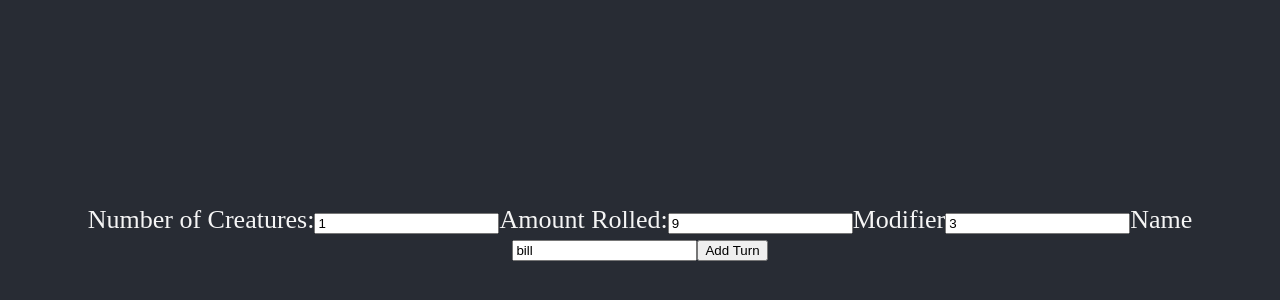
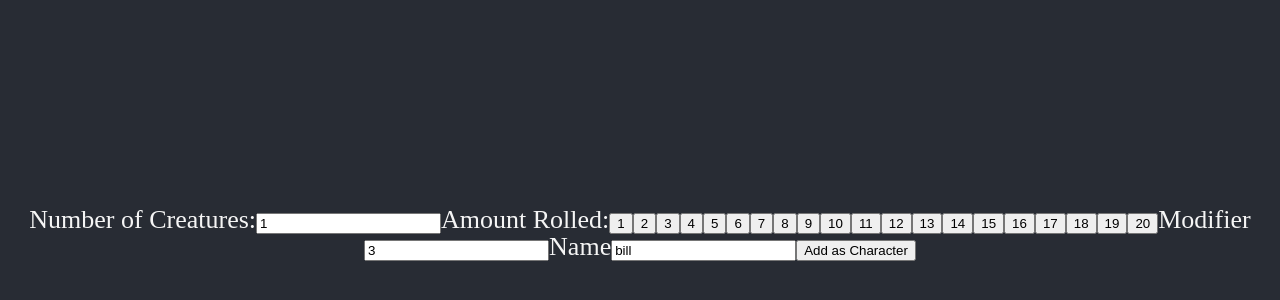
Before and after one commit to checol70/TurnTracker, a React (Create React App) app: page / in a window 1280 px wide. Shown: the part 166-466 px from the top of the page. Built offline with nearby package versions, Linux system fonts and the light colour scheme.

Commit message:
Added characters

```diff
--- a/src/Page/TurnTracker/TurnTracker.js
+++ b/src/Page/TurnTracker/TurnTracker.js
@@ -2,8 +2,13 @@ import React, { Component } from "react";
 import "./TurnTracker.css";
 import { TurnPiece } from "../../Components/TurnPiece";
 //import { CycleTurnButton } from "../../Components/CycleTurnButton";
-import {AddRemoveTurnButton} from "../../Components/AddRemoveTurnButton";
+import { AddRemoveTurnButton } from "../../Components/AddRemoveTurnButton";
 //import { random } from "node-forge";
+
+function Character(name, modifier) {
+  this.name = name;
+  this.modifier = modifier;
+}
 
 class TurnTracker extends Component {
   state = {
@@ -13,13 +18,16 @@ class TurnTracker extends Component {
     name: "bill",
     modifier: 3,
     numRolled: 9,
-    checkerboard:[{
-      color:'whitesmoke',
-      'backgroundColor': 'gray'
-    },{
-      color:'gray',
-      'backgroundColor': 'whitesmoke'
-    }]
+    checkerboard: [
+      {
+        color: "whitesmoke",
+        backgroundColor: "gray"
+      },
+      {
+        color: "gray",
+        backgroundColor: "whitesmoke"
+      }
+    ]
   };
 
   sortInitiative = initiative => {
@@ -28,29 +36,44 @@ class TurnTracker extends Component {
       let diff = a.count - b.count;
       // console.log(diff +"first")
       if (diff === 0) {
-        diff = (b.numRolled + b.modifier) - (a.numRolled + a.modifier);
+        diff = b.numRolled + b.modifier - (a.numRolled + a.modifier);
         // console.log(diff +"second")
       }
       if (diff === 0) {
         diff = a.modifier - b.modifier;
         // console.log(diff +"third")
       }
-      if (diff === 0 && matcher.test(a.name) && matcher.test(b.name) && a.count === b.count) {
+      if (
+        diff === 0 &&
+        matcher.test(a.name) &&
+        matcher.test(b.name) &&
+        a.count === b.count
+      ) {
         diff = parseInt(matcher.exec(a.name)) - parseInt(matcher.exec(b.name));
         // console.log(diff +"fourth")
       }
-      if(diff>0){
-        return 1
-      }else if (diff < 0){
-        return -1
-      }else return 0
+      if (diff > 0) {
+        return 1;
+      } else if (diff < 0) {
+        return -1;
+      } else return 0;
     });
-    return initiative
+    return initiative;
   };
+  addCharacter() {
+    console.log("Triggered")
 
+    let character = new Character(this.state.name, this.state.modifier);
+    let state = this.state;
+    state.characters.push(character);
+    this.setState(state);
+  }
   addInitiative = (numRolled, modifier, name) => {
     let arr = this.state.initiative;
-    let numTurns = this.state.initiative.count > 0 ? Math.min.apply(this.state.initiative.map(e => e.count)):0
+    let numTurns =
+      this.state.initiative.count > 0
+        ? Math.min.apply(this.state.initiative.map(e => e.count))
+        : 0;
     arr.push({
       numRolled: numRolled,
       modifier: modifier,
@@ -63,43 +86,53 @@ class TurnTracker extends Component {
     });
   };
 
-  cycleTurn=(index)=>{
+  cycleTurn = index => {
     let state = this.state;
     state.initiative[index].count++;
     state.checkerboard = state.checkerboard.reverse();
     this.setState(state);
-  }
+  };
 
-  remove=(index)=>{
+  remove = index => {
     let state = this.state;
-    state.initiative.splice(index,1);
+    state.initiative.splice(index, 1);
     this.setState(state);
-  }
+  };
 
   showInitiative = () => {
     let arr = [];
-    let sortedArr = this.sortInitiative(this.state.initiative)
-    sortedArr.forEach((element,index) => {
+    let sortedArr = this.sortInitiative(this.state.initiative);
+    sortedArr.forEach((element, index) => {
       arr.push(
-        <TurnPiece key={index} style={this.state.checkerboard[index%2]} name={element.name} count={element.count} rolled={element.numRolled} modifier={element.modifier} onClick={()=>{this.cycleTurn(index)}} remove = {()=>this.remove(index)} />
+        <TurnPiece
+          key={index}
+          style={this.state.checkerboard[index % 2]}
+          name={element.name}
+          count={element.count}
+          rolled={element.numRolled}
+          modifier={element.modifier}
+          onClick={() => {
+            this.cycleTurn(index);
+          }}
+          remove={() => this.remove(index)}
+        />
       );
     });
     return arr;
   };
-  addInitiativeBulk = () => {
+  addInitiativeBulk = (numRolled) => {
     for (let i = 0; i < this.state.count; i++) {
       this.addInitiative(
-        this.state.numRolled,
+        numRolled,
         this.state.modifier,
-        i>0?this.state.name + i:this.state.name
+        i > 0 ? this.state.name + i : this.state.name
       );
     }
   };
   numValidate = event => {
-    if(event.target.value === "")
-    {
+    if (event.target.value === "") {
       event.target.value = 0;
-      if(event.target.name ==="count"){
+      if (event.target.name === "count") {
         event.target.value = 1;
       }
     }
@@ -108,14 +141,55 @@ class TurnTracker extends Component {
       state[event.target.name] = parseInt(event.target.value);
       this.setState(state);
     }
+  };
+  addCharacterInitiative(numRolled,modifier,name){
+    let state = this.state;
+    if(this.state.initiative.map((element)=>element.name).includes(name)){
+      state.message = "Character has already rolled."
+      this.setState(state);
+    }else{
+    this.addInitiative(numRolled,modifier,name)
+    state.message = "";
+    this.setState(state);
+  }
+}
+  addTurnButtons = ()=>{
+    let arr = []
+    for(let i=1; i< 21; i++){
+      let numRolled
+      if(i === 1){
+        numRolled = -10;
+      }else if (i === 20){
+        numRolled = 30
+      } else{
+        numRolled = i;
+      }
 
-  };
+      arr.push(<AddRemoveTurnButton click={()=>this.addInitiativeBulk(numRolled)} description = {i}/>)
+    }
+    return arr;
+  }
 
-  handleChange = (event) => {
+  handleChange = event => {
     let obj = this.state;
     obj[event.target.name] = event.target.value;
     this.setState(obj);
   };
+
+  showCharacters=()=>{
+    let arr = [];
+    this.state.characters.forEach((Element,index)=>{
+      arr.push(
+      <div key = {index + "char"} style ={this.state.checkerboard[index%2]}>
+        <p>{Element.name}</p>
+        <div>
+          <p>{Element.modifier}</p>
+          {this.addTurnButtons()}
+        </div>
+      </div>)
+    })
+    return arr;
+  }
 
   render() {
     return (
@@ -131,14 +205,8 @@ class TurnTracker extends Component {
           name="count"
         />
         <label>Amount Rolled:</label>
-          <input
-            className="totalInitiative"
+        {this.addTurnButtons()}
 
-            value={this.state.numRolled}
-            type="text"
-            onChange={this.numValidate}
-            name="numRolled"
-          />
         <label>Modifier</label>
         <input
           className="modifier"
@@ -153,14 +221,14 @@ class TurnTracker extends Component {
           value={this.state.name}
           type="text"
           onChange={this.handleChange}
-            name="name"/>
-          <AddRemoveTurnButton click={this.addInitiativeBulk} description="Add Turn" />
+          name="name"
+        />
+        <AddRemoveTurnButton click = {()=> this.addCharacter()} description = "Add as Character"/>
 
-
-                {/* This is for adding characters that are reused.<div className ="Characters">
-                    {this.state.characters}
-                <div className = 'add-characters'></div>
-                </div>  */}
+        <p>{this.state.message}</p>
+        <div>
+          {this.showCharacters()}
+        </div>
         </div>
     );
   }
```
Lines whose indentation alone changed are shown as unchanged.
